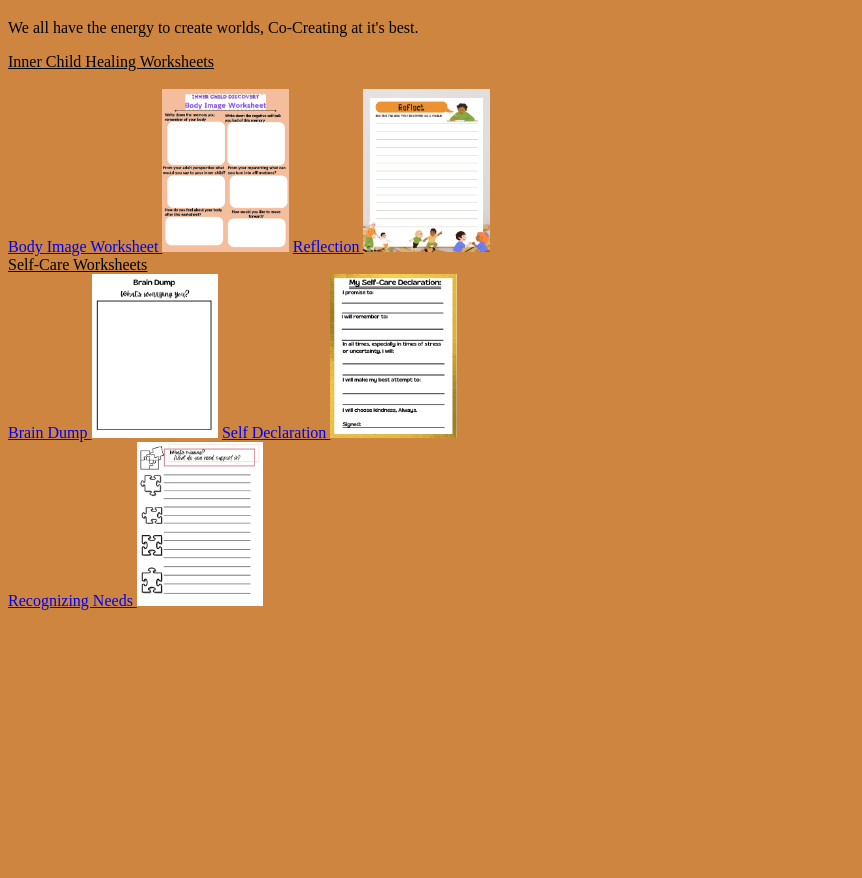
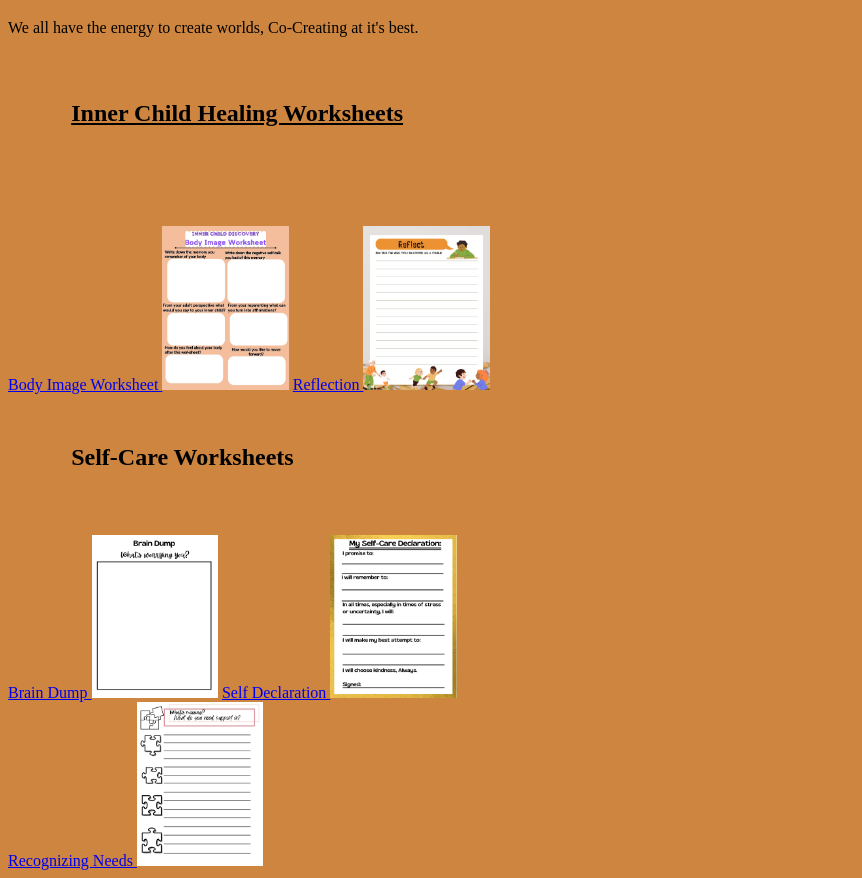
Before and after one commit to Thegoodkarmacouple/energycreatingworlds, a plain HTML site: page index.html in a window 1280 px wide. Shown: the part 61-939 px from the top of the page, without its empty margins (0-862 px from the left). Before the commit the page ends 800 px from the top, so only its background shows below. Drawn offline with Linux system fonts and the light colour scheme.

Commit message:
update html h2

```diff
--- a/index.html
+++ b/index.html
@@ -9,12 +9,12 @@
     <body>
         <h1>Energy Creating Worlds</h1>
         <p>We all have the energy to create worlds, Co-Creating at it's best.</p>
-        <div><u>Inner Child Healing Worksheets</u>
+        <h2 id="first"><u>Inner Child Healing Worksheets</h2></u>
         <br></br><a target="blank" href="https://www.canva.com/design/DAFI76B0lXU/XQXqgaQPlokMRN-0ee0LAA/view">Body Image Worksheet
         <img alt="body image worksheet" src="Inner-Child-Worksheet-body-image.jpg" style="width:10%;" height:10%;></a>
         <a target="blank" href="https://www.canva.com/design/DAFI69zOqyM/8dm9xG20XC97zHaQEajDQg/view">Reflection
         <img alt="Reflection Worksheet" src="Reflection.jpg" style="width:10%;" height:10%;></a></div>
-        <div><u>Self-Care Worksheets</u><br>
+        <div><u><h2 id="second">Self-Care Worksheets</h2></u><br>
         <a target="blank" href="https://www.canva.com/design/DAFI64O83zE/7tp-OGymvUzbnQUiV6LfoQ/view">Brain Dump
         <img alt="Brain Dump" src="Brain-Dump.jpg" style="width:10%;" height:10%;></a>
         <a target="blank" href="https://www.canva.com/design/DAFI64upXpw/y9kCWtuDOhaPjJxOEZdwVg/view">Self Declaration
```
